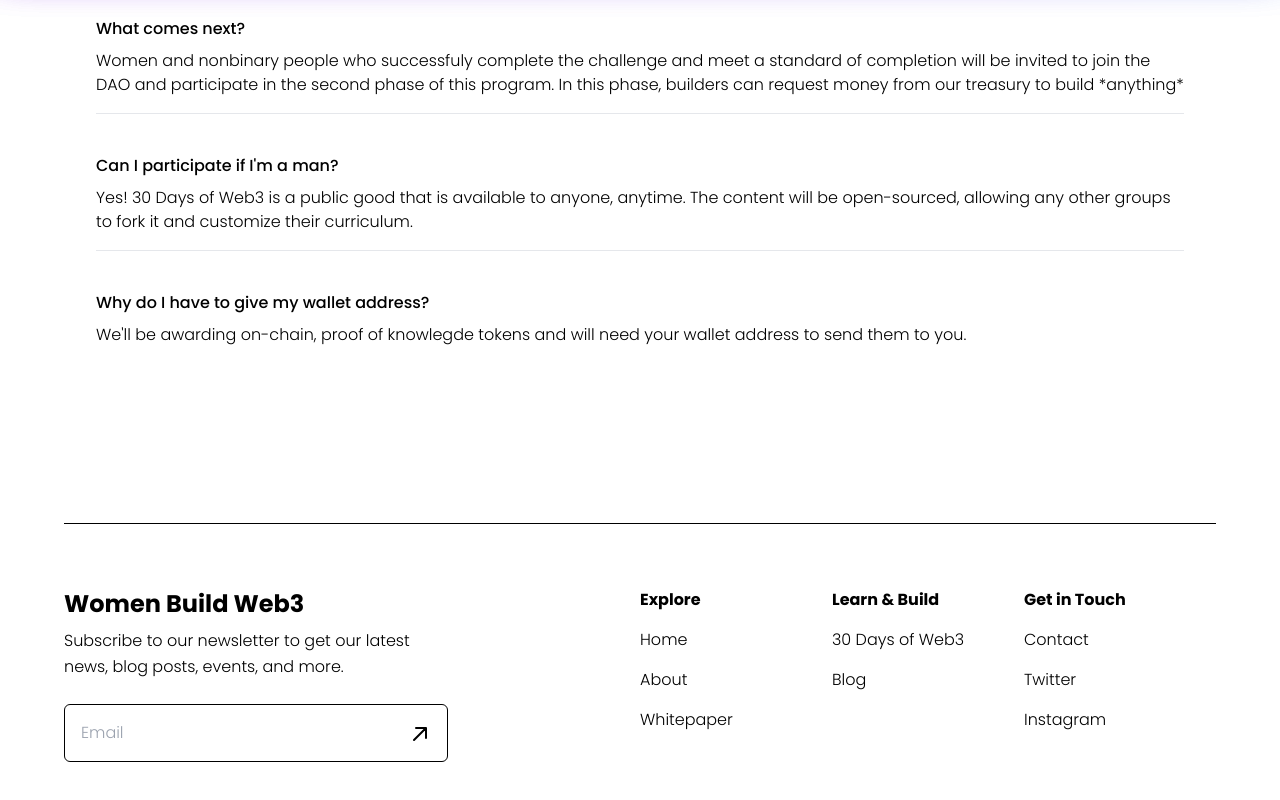
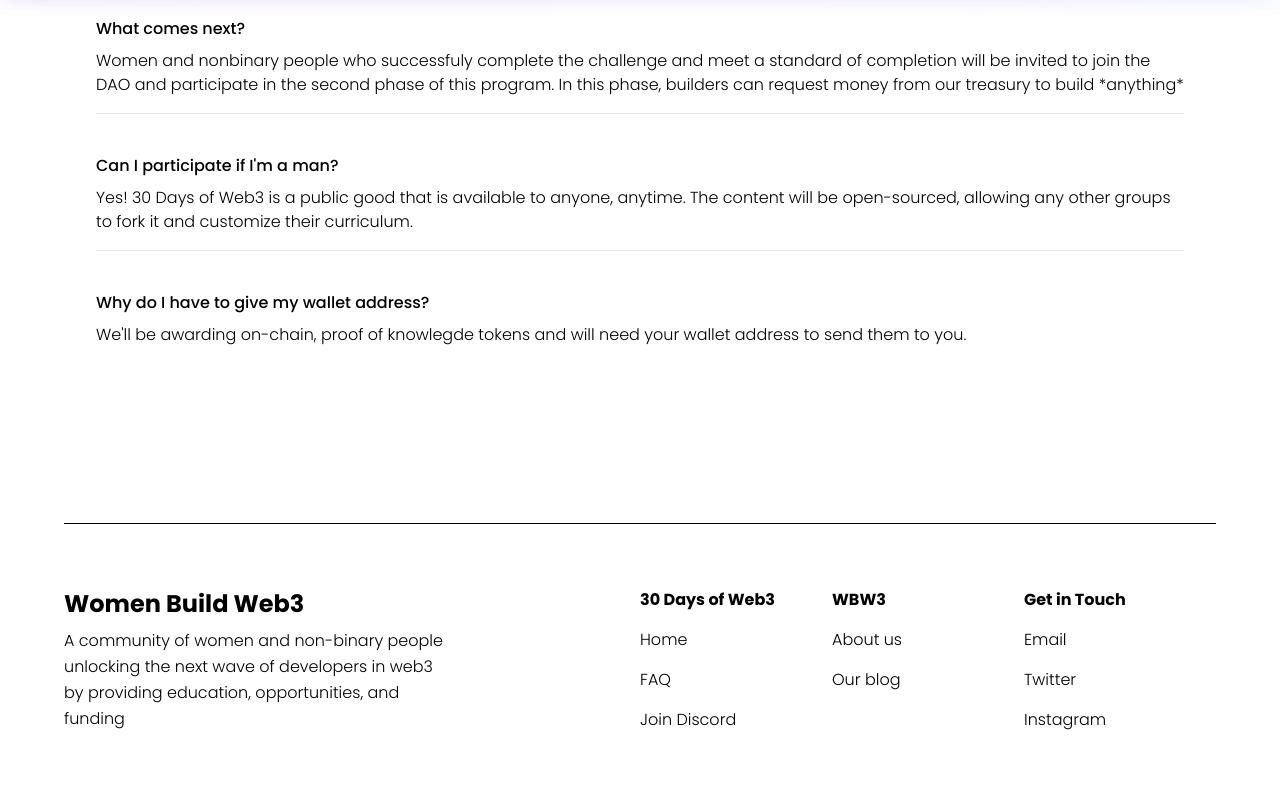
Before and after one commit to womenbuildweb3/30daysofweb3.xyz, a Next.js app: page /faq in a window 1280 px wide. Shown: the part 840-1640 px from the top of the page. Built offline with nearby package versions, Linux system fonts and the light colour scheme.

Commit message:
update navbar, footer. remove contact pg

```diff
--- a/components/CurricLayout.js
+++ b/components/CurricLayout.js
@@ -1,4 +1,3 @@
-// import styles from "../styles/Home.module.css";
 const Layout = ({ children }) => {
   return (
     <div className="relative">
--- a/components/Footer.js
+++ b/components/Footer.js
@@ -9,64 +9,40 @@
         <div className="mb-8 max-w-sm">
           <h5 className="mb-2 text-2xl font-poppins-bold">Women Build Web3</h5>
           <p className="mb-6 text-base leading-relaxed">
-            Subscribe to our newsletter to get our latest news, blog posts,
-            events, and more.
+            A community of women and non-binary people unlocking the next wave
+            of developers in web3 by providing education, opportunities, and
+            funding
           </p>
-          <form>
-            <input
-              type="email"
-              className="dark:bg-transparent rounded-md p-4 w-full border border-solid border-black dark:border-white"
-              placeholder="Email"
-            />
-            <button className="relative pr-4 w-full flex justify-end">
-              <svg
-                width="24"
-                height="24"
-                viewBox="0 0 24 24"
-                fill="none"
-                xmlns="http://www.w3.org/2000/svg"
-                className="relative bottom-10"
-              >
-                <path
-                  d="M8 6H18V16M18 6L6 18L18 6Z"
-                  stroke={preferedColorScheme === "dark" ? "white" : "black"}
-                  strokeWidth="2"
-                  strokeLinecap="round"
-                  strokeLinejoin="round"
-                />
-              </svg>
-            </button>
-          </form>
         </div>
 
         <div className="grid sm:grid-cols-3">
           <div className="flex mb-8 sm:mb-0 flex-col gap-4">
-            <h6 className="font-poppins-bold">Explore</h6>
+            <h6 className="font-poppins-bold">30 Days of Web3</h6>
             <Link href="/">
               <a className="max-w-[160px] hover:underline hover:decoration-wavy">
                 Home
               </a>
             </Link>
-            <Link href="/about">
+            <Link href="/faq">
               <a className="max-w-[160px] hover:underline hover:decoration-wavy">
-                About
+                FAQ
               </a>
             </Link>
             <a
               className="max-w-[160px] hover:underline hover:decoration-wavy"
               target="_blank"
-              href="https://womenbuildweb3.hashnode.dev/whitepaper"
+              href="https://discord.gg/z63rfurXMD"
               rel="noopener noreferrer"
             >
-              Whitepaper
+              Join Discord
             </a>
           </div>
 
           <div className="flex mb-8 sm:mb-0 flex-col gap-4">
-            <h6 className="font-poppins-bold">Learn {"&"} Build</h6>
-            <Link href="/#30dw3">
+            <h6 className="font-poppins-bold">WBW3</h6>
+            <Link href="/about">
               <a className="max-w-[160px] hover:underline hover:decoration-wavy">
-                30 Days of Web3
+                About us
               </a>
             </Link>
             <a
@@ -75,16 +51,17 @@
               href="https://womenbuildweb3.hashnode.dev/"
               rel="noopener noreferrer"
             >
-              Blog
+              Our blog
             </a>
           </div>
           <div className="flex flex-col gap-4">
             <h6 className="font-poppins-bold">Get in Touch</h6>
-            <Link href="/contact">
-              <a className="max-w-[160px] hover:underline hover:decoration-wavy">
-                Contact
-              </a>
-            </Link>
+            <a
+              className="max-w-[160px] hover:underline hover:decoration-wavy"
+              href="mailto:info@womenbuildweb3.com"
+            >
+              Email
+            </a>
             <a
               className="max-w-[160px] hover:underline hover:decoration-wavy"
               target="_blank"
--- a/components/Navbar.js
+++ b/components/Navbar.js
@@ -59,21 +59,24 @@
                     30DW3 Challenge
                   </a>
                 </Link> */}
-
               </div>
               <div className="items-center hidden md:flex">
-                <Link href="/contact">
-                  <a className="px-3 py-2 mr-2 font-medium rounded-full lg:text-xl hover:underline hover:decoration-wavy">
-                    Register
-                  </a>
-                </Link>
+                <a
+                  className="px-3 py-2 mr-2 font-medium rounded-full lg:text-xl hover:underline hover:decoration-wavy"
+                  href="https://forms.gle/XHDy3Yvasqocavas9"
+                  target="_blank"
+                  rel="noopener noreferrer"
+                >
+                  Register
+                </a>
+
                 <a
                   className="px-4 py-2 border border-black border-solid rounded-full dark:hover:text-black dark:hover:bg-white hover:text-white hover:bg-black dark:border-white lg:text-xl"
                   target="_blank"
                   href="https://discord.gg/z63rfurXMD"
                   rel="noopener noreferrer"
                 >
-                  Discord
+                  Join our Discord
                 </a>
               </div>
               <div className="flex items-center gap-2 md:hidden">
@@ -83,7 +86,7 @@
                   href="https://discord.gg/z63rfurXMD"
                   rel="noopener noreferrer"
                 >
-                  Join us
+                  Join our Discord
                 </a>
                 <div className="flex -mr-2">
                   {/* Mobile menu button */}
@@ -116,6 +119,15 @@
               </Disclosure.Button>
               <Disclosure.Button
                 as="a"
+                href="https://forms.gle/XHDy3Yvasqocavas9"
+                target="_blank"
+                rel="noopener noreferrer"
+                className="px-3 py-2 text-sm font-medium rounded-md active:bg-black hover:bg-black hover:text-white"
+              >
+                Register
+              </Disclosure.Button>
+              <Disclosure.Button
+                as="a"
                 href="/about"
                 className="px-3 py-2 text-sm font-medium rounded-md active:bg-black hover:bg-black hover:text-white"
               >
@@ -123,22 +135,13 @@
               </Disclosure.Button>
               <Disclosure.Button
                 as="a"
-                href="https://womenbuildweb3.hashnode.dev/"
-                target="_blank"
-                rel="noopener noreferrer"
+                href="/faq"
                 className="px-3 py-2 text-sm font-medium rounded-md active:bg-black hover:bg-black hover:text-white"
               >
-                Blog
-              </Disclosure.Button>
-              <Disclosure.Button
-                as="a"
-                href="/contact"
-                className="px-3 py-2 text-sm font-medium rounded-md active:bg-black hover:bg-black hover:text-white"
-              >
-                Contact
+                FAQ
               </Disclosure.Button>
             </div>
-            <div className="pt-4 pb-3 border-t border-gray-700"></div>
+            <div className="pt-4 pb-3 border-t border-white-100"></div>
           </Disclosure.Panel>
         </>
       )}
--- a/pages/contact.js
+++ /dev/null
@@ -1,205 +0,0 @@
-import { useState, useEffect } from "react";
-import Navbar from "../components/Navbar";
-import Footer from "../components/Footer";
-import Layout from "../components/Layout";
-import Head from "next/head";
-import Link from "next/link";
-
-export default function Contact() {
-  const [firstName, setFirstName] = useState("");
-  const [email, setEmail] = useState("");
-  const [discordHandle, setDiscordHandle] = useState("");
-  const [twitterHandle, setTwitterHandle] = useState("");
-  const [walletAddress, setWalletAddress] = useState("")
-  const [submitted, setSubmitted] = useState(false);
-  const [preferedColorScheme, setPreferedColorScheme] = useState("light");
-
-  useEffect(() => {
-    if (
-      window.matchMedia &&
-      window.matchMedia("(prefers-color-scheme: dark)").matches
-    ) {
-      setPreferedColorScheme("dark");
-    }
-  }, []);
-
-  const handleSubmit = async (e) => {
-    e.preventDefault();
-
-    const body = {
-      content: "",
-      embeds: [
-        {
-          title: "New Form Submission",
-          description: "Please be careful opening links",
-          color: null,
-          fields: [
-            {
-              name: "Name",
-              value: firstName,
-            },
-            {
-              name: "Email",
-              value: email ? email : "-",
-            },
-            {
-              name: "Discord Handle",
-              value: discordHandle ? discordHandle : "-",
-            },
-            {
-              name: "Twitter Handle",
-              value: twitterHandle ? twitterHandle : "-",
-            },
-            {
-              name: "Wallet address (to recieve proof of knowledge tokens)",
-              value: walletAddress ? walletAddress : "-"
-            }
-
-          ],
-        },
-      ],
-    };
-
-    try {
-      const response = await fetch("/api/inquiry", {
-        method: "POST",
-        headers: { "Content-Type": "application/json" },
-        body: JSON.stringify(body),
-      });
-      if (response.status !== 200) {
-        alert("Oops! Something went wrong. Please refresh and try again.");
-      } else {
-        setSubmitted(true);
-      }
-      // check response, if success is false, dont take them to success page
-    } catch (error) {
-      alert(
-        `Oops! Something went wrong. Please refresh and try again. Error ${error}`
-      );
-    }
-  };
-
-  return (
-    <Layout>
-      <Head>
-        <title>Contact | Women Build Web3</title>
-        <meta
-          name="description"
-          content="Contact WBW3. Providing education, oppportunities, and funding to a new wave of web3 builders"
-        />
-        {preferedColorScheme === "light" && (
-          <link rel="icon" href="/favicon.ico" />
-        )}
-        {preferedColorScheme === "dark" && (
-          <link rel="icon" href="/favicon-white.ico" />
-        )}
-      </Head>
-      <Navbar preferedColorScheme={preferedColorScheme} />
-
-      <main className="md:grid md:grid-cols-2 md:gap-12 md:mx-auto md:max-w-5xl">
-      <iframe src="https://docs.google.com/forms/d/e/1FAIpQLSdo5HfpvWsZcG2vFuVIAULm57tXgqQQixpi9bN0EhuSnbKQSg/viewform?embedded=true" width="900" height="1525" frameBorder="0" marginHeight="0" marginWidth="0">Loading…</iframe>
-        {/* <header className="mb-8">
-          <h1 className="mt-8 mb-4 font-poppins-bold text-3xl sm:text-5xl">
-            Get in touch
-          </h1>
-          <p className="mb-4">
-            Register for 30 Days of Web3! We have lots of goodies and prizes available for builders as they progress through the curriculum.
-          </p>
-          <p className="mb-4">
-            This challenge is open to all skill levels and is meant to be a foundational course to help developers build out an architectural reference for building a dapp.
-            For more questions, check out our <Link href="/faq"><a> FAQ section </a></Link>
-          </p>
-        </header>
-
-        {!submitted && (
-          <form
-            action="#"
-            method="POST"
-            onSubmit={(e) => handleSubmit(e)}
-            className="sm:mt-8"
-          >
-            <label className="font-poppins-semi-bold" htmlFor="first-name">
-              Name (or nickname)*
-            </label>
-            <input
-              type="text"
-              name="first-name"
-              id="first-name"
-              onChange={(e) => setFirstName(e.target.value)}
-              value={firstName}
-              className="bg-transparent dark:border-white px-4 mt-4 mb-8 w-full max-w-s h-16 border border-black border-solid rounded-lg"
-              required
-              aria-required="true"
-            />
-
-            <label className="font-poppins-semi-bold" htmlFor="discordHandle">
-              Email
-            </label>
-            <input
-              id="email"
-              name="email"
-              type="email"
-              onChange={(e) => setEmail(e.target.value)}
-              value={email}
-              className="bg-transparent dark:border-white px-4 mt-4 mb-8 w-full max-w-s h-16 border border-black border-solid rounded-lg"
-            />
-
-            <label className="font-poppins-semi-bold" htmlFor="discordHandle">
-              Discord Handle
-            </label>
-            <input
-              id="discordHandle"
-              name="discordHandle"
-              type="text"
-              onChange={(e) => setDiscordHandle(e.target.value)}
-              value={discordHandle}
-              className="bg-transparent dark:border-white px-4 mt-4 mb-8 w-full max-w-s h-16 border border-black border-solid rounded-lg"
-            />
-
-            <label className="font-poppins-semi-bold" htmlFor="twitterHandle">
-              Social Handle (e.g., Twitter, Github, etc)
-            </label>
-            <input
-              id="twitterHandle"
-              name="twitterHandle"
-              type="text"
-              onChange={(e) => setTwitterHandle(e.target.value)}
-              value={twitterHandle}
-              className="bg-transparent dark:border-white px-4 mt-4 mb-8 w-full max-w-s h-16 border border-black border-solid rounded-lg"
-            />
-
-            <label className="font-poppins-semi-bold" htmlFor="subject">
-              Subject*
-            </label>
-            <input
-              type="text"
-              name="wallet"
-              id="wallet"
-              onChange={(e) => setWalletAddress(e.target.value)}
-              value={walletAddress}
-              className="bg-transparent dark:border-white px-4 mt-4 mb-8 w-full max-w-s h-16 border border-black border-solid rounded-lg"
-              required
-              aria-required="true"
-            />
-            <div className="flex justify-end">
-              <button
-                type="submit"
-                className="cursor-pointer dark:hover:text-black dark:hover:bg-white hover:text-white hover:bg-black border border-black dark:border-white border-solid rounded-full text-base md:text-lg lg:text-xl px-4 py-2"
-              >
-                Submit
-              </button>
-            </div>
-          </form>
-        )}
-
-        {submitted && (
-          <div className="mt-20 text-center">
-            Your message was succesflly sent! We will do our best to get back to
-            you soon.
-          </div>
-        )} */}
-      </main>
-      <Footer preferedColorScheme={preferedColorScheme} />
-    </Layout>
-  );
-}
```
Also changed, not shown: pages/api/inquiry.js (deleted, +0 -31 lines), pages/index.js (+11 -8 lines), styles/Contact.module.css (deleted, +0 -39 lines), 1 other file (tests, documents, lock files or other folders).
